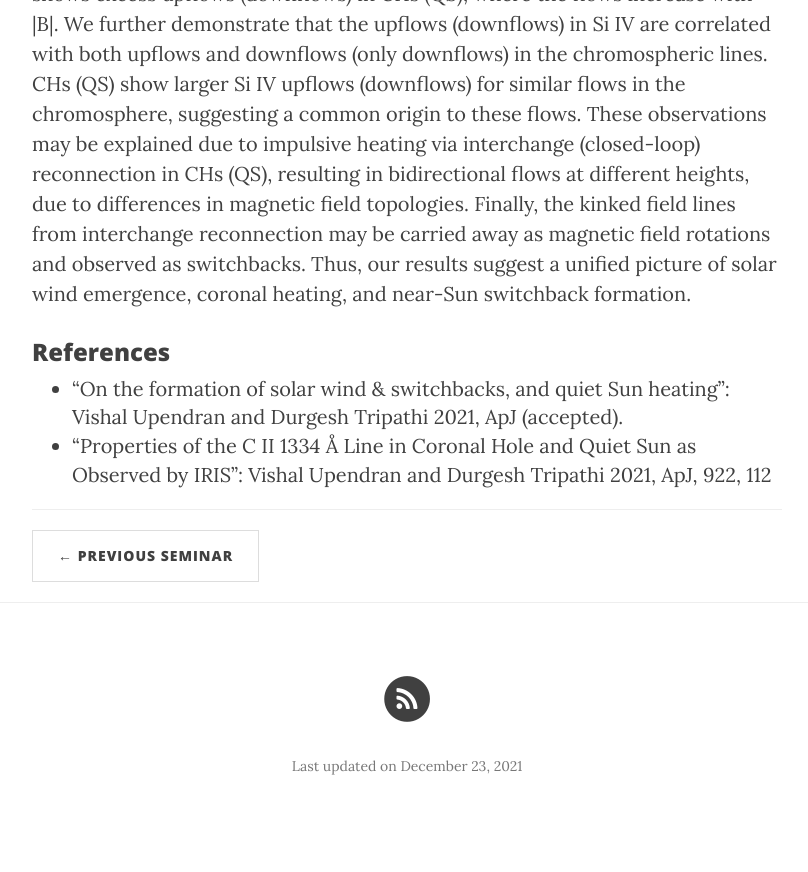
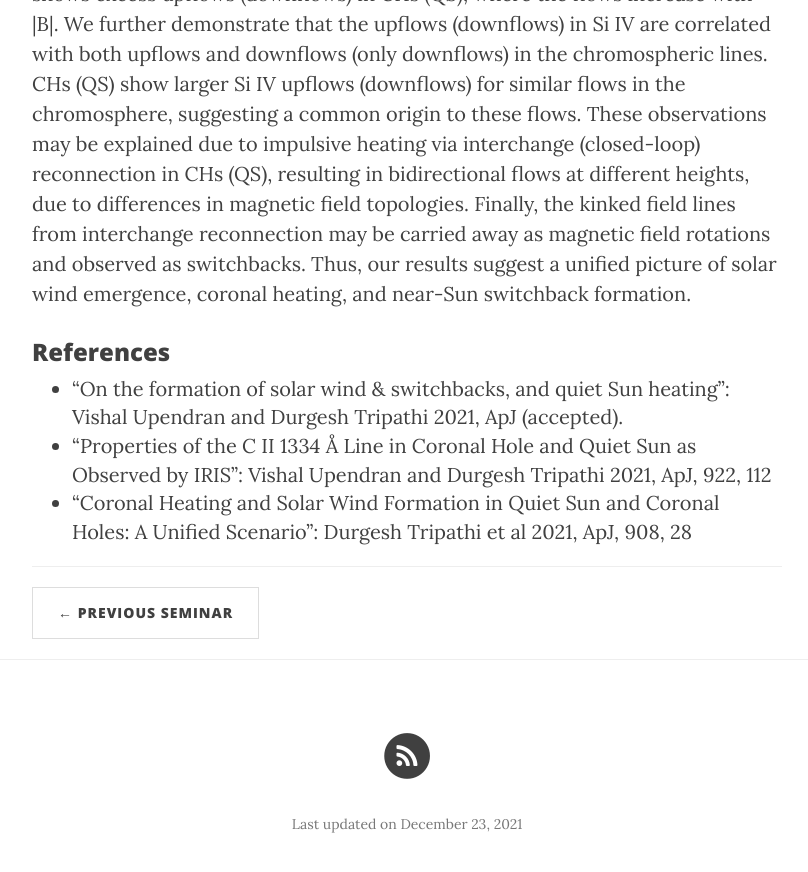
Before and after one commit to ITA-Solar/espos, a Jekyll site: the page built from _posts/2021-12-16-Upendran.md, in a window 1280 px wide and 900 px high, scrolled down 1040 px. Shown: the top 872 px of the window, without its empty margins (233-1041 px from the left). Built offline with Jekyll 4.4.1, drawn with Linux system fonts in a browser that asks for light colours; nearby versions of some CDN libraries; before the commit the page ends 1882 px from its top, so only the background shows below that.

Commit message:
Update 2021-12-16-Upendran.md

```diff
--- a/_posts/2021-12-16-Upendran.md
+++ b/_posts/2021-12-16-Upendran.md
@@ -14,3 +14,4 @@ The solar coronal heating in quiet Sun (QS) and coronal holes (CH), including so
 ### References
 * "On the formation of solar wind & switchbacks, and quiet Sun heating": Vishal Upendran and Durgesh Tripathi 2021, ApJ (accepted).
 * "Properties of the C II 1334 Å Line in Coronal Hole and Quiet Sun as Observed by IRIS": Vishal Upendran and Durgesh Tripathi 2021, ApJ, 922, 112
+* "Coronal Heating and Solar Wind Formation in Quiet Sun and Coronal Holes: A Unified Scenario": Durgesh Tripathi et al 2021, ApJ, 908, 28
```
